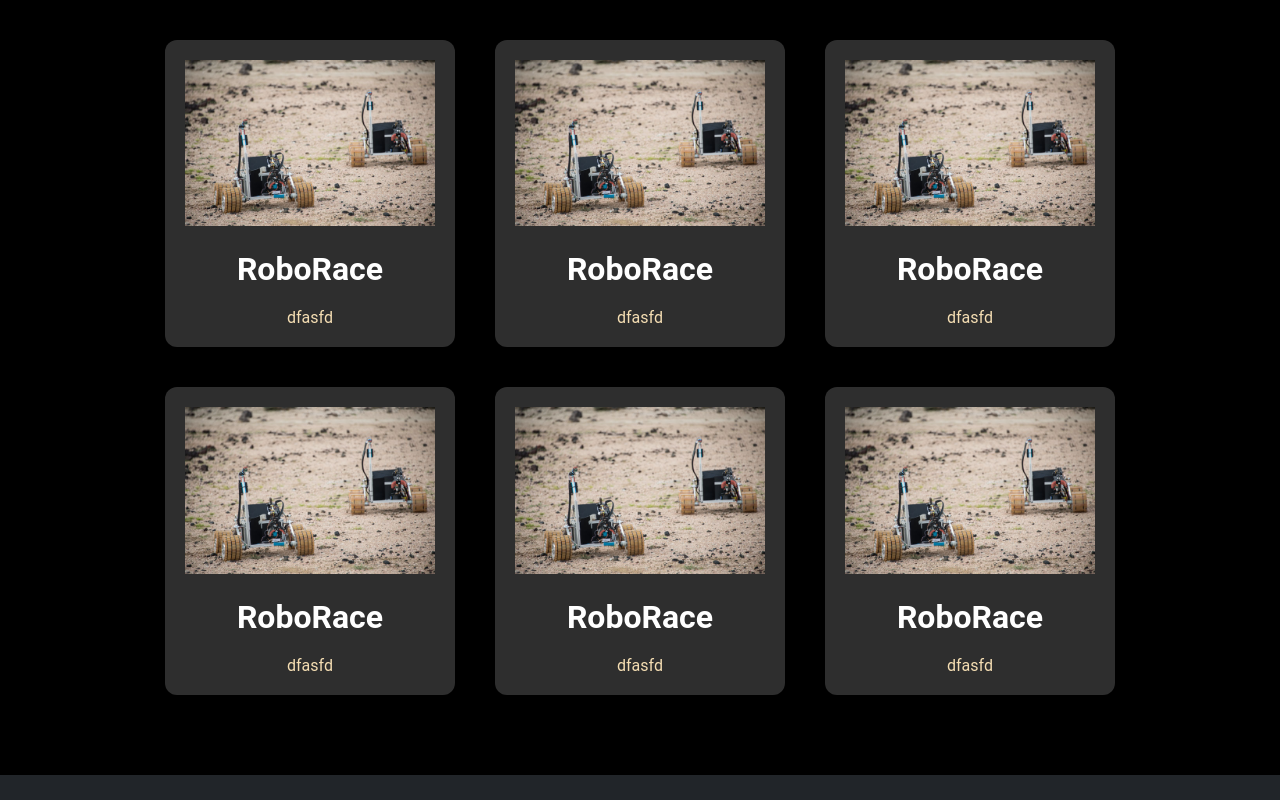
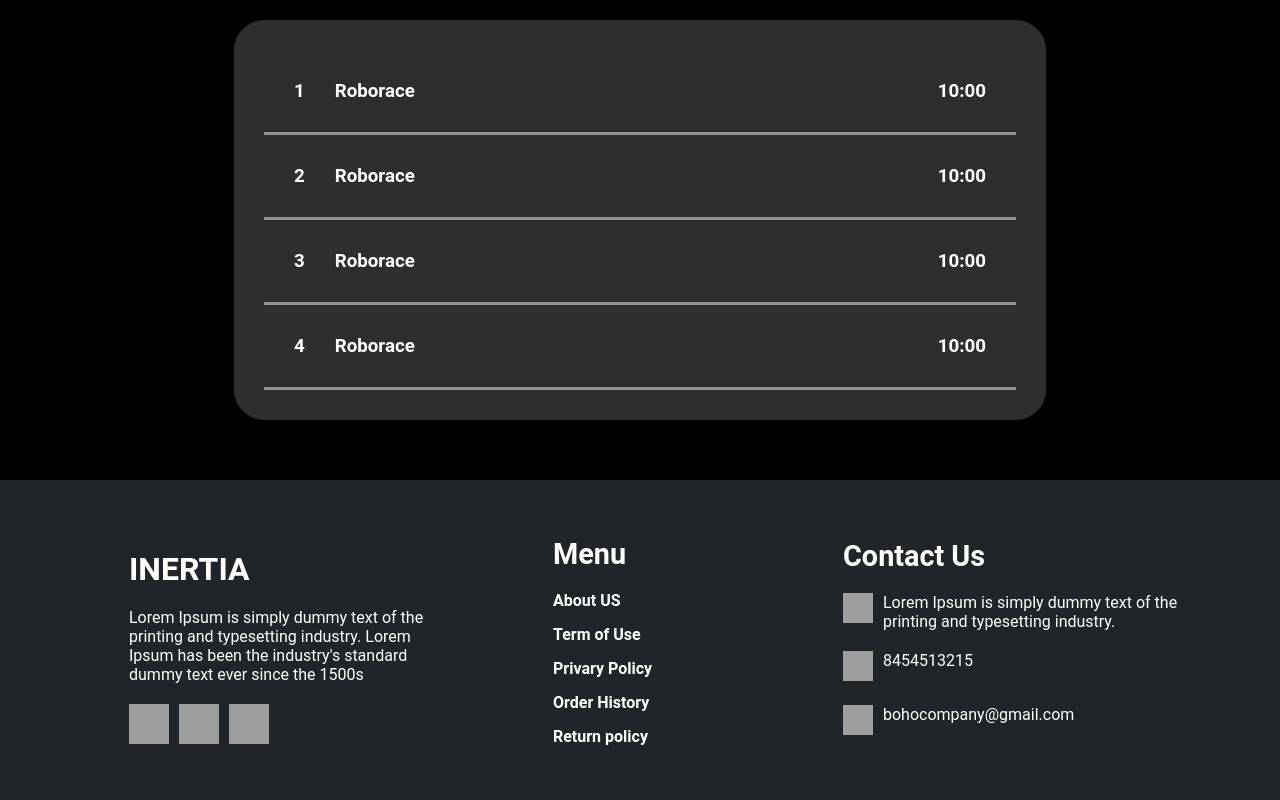
Before and after one commit to chaitanya-Uike/inertia, a React (Create React App) app: page /schedule in a window 1280 px wide. Shown: the part 440-1240 px from the top of the page. Built offline with nearby package versions, Linux system fonts and the light colour scheme; grey boxes are pictures that could not be loaded.

Commit message:
eventpage added

```diff
--- a/src/App.js
+++ b/src/App.js
@@ -6,6 +6,7 @@
 import About from './pages/About';
 import LeaderBoard from './pages/LeaderBoard';
 import Schedule from './pages/Schedule';
+import Events from './pages/Events';
 import {
   Route,
   Routes,
@@ -19,6 +20,7 @@
         <Route exact path="/" element={<Home />} />
         <Route exact path="/map" element={<Map />} />
         <Route exact path="/about" element={<About />} />
+        <Route exact path="/event" element={<Events />} />
         <Route exact path="/leaderboard" element={<LeaderBoard />} />
         <Route exact path="/schedule" element={<Schedule />} />
         <Route path="*" element={<Navigate to="/" />} />
--- a/src/components/footer/footer.css
+++ b/src/components/footer/footer.css
@@ -12,16 +12,19 @@
 }
 
 .footer-first{
-    width: 30%;
+    width: 40%;
     text-align: left;
-    padding: 20px;
+    padding: 20px 40px;
 }
 .footer-inertia{
     margin: 20px 0;
 }
-
+.footer-inertia-description{
+    margin: 10px 0;
+    width:80%
+}
 .footer-second{
-    width: 35%;
+    width: 25%;
 }
 
 .footer-page-link{
@@ -43,6 +46,7 @@
 .footer-contact{
     display: flex;
     margin-bottom: 10px;
+    margin: 20px 0;
 }
 
 .footer-contact-image{
@@ -55,6 +59,7 @@
 .footer-social-item{
     display: flex;
     flex-direction: row;
+    margin: 20px 0;
 }
 
 .footer-social-link{
--- a/src/components/footer/index.js
+++ b/src/components/footer/index.js
@@ -8,16 +8,27 @@
       <div className='footer'>
         <div className='footer-first'>
           <h1 className='footer-inertia'>INERTIA</h1>
-          <p>Lorem Ipsum is simply dummy text of the printing and typesetting industry. Lorem Ipsum has been the industry's standard dummy text ever since the 1500s </p>
+          <p className='footer-inertia-description'>Lorem Ipsum is simply dummy text of the printing and typesetting industry. Lorem Ipsum has been the industry's standard dummy text ever since the 1500s </p>
+          <div className='footer-social-item'>
+            <div>
+              <img className='footer-social-link' src="https://img.icons8.com/fluency/48/ffffff/instagram-new.png" alt=""/>
+            </div>
+            <div>
+            <img className='footer-social-link' src="https://img.icons8.com/fluency/48/ffffff/facebook-circled.png" alt=""/>
+            </div>
+            <div>
+            <img className='footer-social-link' src="https://img.icons8.com/fluency/48/ffffff/twitter-circled.png" alt=""/>
+            </div>
+          </div>
         </div>
         <div className='footer-second'>
           <h2 className='footer-menu-heading'>Menu</h2>
           <h6 className='footer-page-link'>About US</h6>
           <h6 className='footer-page-link'>Term of Use</h6>
           <h6 className='footer-page-link'>Privary Policy</h6>
-          {/* <h6 className='footer-page-link'>Order History</h6>
+          <h6 className='footer-page-link'>Order History</h6>
           <h6 className='footer-page-link'>Return policy</h6>
-          <h6 className='footer-page-link'>FAQs</h6> */}
+          {/* <h6 className='footer-page-link'>FAQs</h6> */}
         </div>
         <div className='footer-third'>
           <h2 className='footer-menu-heading'>Contact Us</h2>
@@ -45,17 +56,7 @@
               <p>bohocompany@gmail.com</p>
             </div>
           </div>
-          <div className='footer-social-item'>
-            <div>
-              <img className='footer-social-link' src="https://img.icons8.com/fluency/48/ffffff/instagram-new.png" alt=""/>
-            </div>
-            <div>
-            <img className='footer-social-link' src="https://img.icons8.com/fluency/48/ffffff/facebook-circled.png" alt=""/>
-            </div>
-            <div>
-            <img className='footer-social-link' src="https://img.icons8.com/fluency/48/ffffff/twitter-circled.png" alt=""/>
-            </div>
-          </div>
+
         </div>
 
         <div>
--- a/src/components/hero/hero.css
+++ b/src/components/hero/hero.css
@@ -30,7 +30,7 @@
     color: lightgray;
     font-size: 1.1rem;
     cursor: pointer;
-
+    text-decoration: none;
     transition: background-color 250ms ease-in-out;
 }
 
--- a/src/components/hero/index.js
+++ b/src/components/hero/index.js
@@ -1,12 +1,14 @@
 import React from 'react'
+import { NavLink } from 'react-router-dom'
 import './hero.css'
 
 const Hero = () => {
     return (
+
         <div className="hero">
             <h1 className="title">INERTIA</h1>
             <h5 className="sub-heading">LETS MAKE A TECH MOVE</h5>
-            <button className="exploreBtn">Explore Events</button>
+            <NavLink to="/event" className="exploreBtn">Explore Events</NavLink>
         </div>
     )
 }
--- a/src/components/titleHero/titleHero.css
+++ b/src/components/titleHero/titleHero.css
@@ -12,6 +12,6 @@
 }
 
 .titleHero .title {
-    font-size: 10rem;
+    font-size: 8rem;
     text-transform: uppercase;
 }
--- /dev/null
+++ b/src/pages/Events.js
@@ -0,0 +1,68 @@
+import React from 'react'
+import im from '../assets/static/roboRace.jpeg'
+import TitleHero from '../components/titleHero'
+import './events.css'
+
+
+const data = [
+    {
+        name: "RoboRace",
+        img: im,
+        registerlink: "Resgister",
+    },
+    {
+        name: "RoboRace",
+        img: im,
+        registerlink: "Resgister",
+    },
+    {
+        name: "RoboRace",
+        img: im,
+        registerlink: "Resgister",
+    },
+    {
+        name: "RoboRace",
+        img: im,
+        registerlink: "Resgister",
+    },
+    {
+        name: "RoboRace",
+        img: im,
+        registerlink: "Resgister",
+    },
+    {
+        name: "RoboRace",
+        img: im,
+        registerlink: "Resgister",
+    },
+
+
+
+]
+function Events() {
+    return (
+        <div>
+        <div>
+                <TitleHero title="Events" />
+            </div>
+            <div className='event-container'>
+                {data.map((card) => {
+                    return (
+                        <>
+                            <div className='event-card'>
+                                <div className=''>
+                                    <img className='event-image' src={card.img} alt=''></img>
+                                </div>
+                                <h1 className='event-name'>{card.name}</h1>
+                                <a className='event-link' href="www.google.com">{card.registerlink}</a>
+                            </div>
+                        </>
+                    )
+                })}
+
+            </div>
+        </div>
+    )
+}
+
+export default Events
--- a/src/pages/Home.js
+++ b/src/pages/Home.js
@@ -4,6 +4,7 @@
 import EventBox from '../components/event'
 
 import './home.css'
+import { NavLink } from 'react-router-dom'
 
 const Home = () => {
     return (
--- a/src/pages/Schedule.js
+++ b/src/pages/Schedule.js
@@ -1,40 +1,29 @@
 import React from 'react'
 import TitleHero from '../components/titleHero'
 import './schedule.css'
-import im from '../assets/static/roboRace.jpeg'
+// import im from '../assets/static/roboRace.jpeg'
 
 const data = [
     {
-        name: "RoboRace",
-        img: im,
-        registerlink: "dfasfd",
+        number: "1",
+        eventname: "Roborace",
+        time: "10:00",
     },
     {
-        name: "RoboRace",
-        img: im,
-        registerlink: "dfasfd",
+        number: "2",
+        eventname: "Roborace",
+        time: "10:00",
     },
     {
-        name: "RoboRace",
-        img: im,
-        registerlink: "dfasfd",
+        number: "3",
+        eventname: "Roborace",
+        time: "10:00",
     },
     {
-        name: "RoboRace",
-        img: im,
-        registerlink: "dfasfd",
+        number: "4",
+        eventname: "Roborace",
+        time: "10:00",
     },
-    {
-        name: "RoboRace",
-        img: im,
-        registerlink: "dfasfd",
-    },
-    {
-        name: "RoboRace",
-        img: im,
-        registerlink: "dfasfd",
-    },
-
 
 ]
 function Schedule() {
@@ -44,20 +33,27 @@
                 <TitleHero title="Schedule" />
             </div>
             <div className='schedule-container'>
-                {data.map(( card) => {
+                <div className='schedule-div'>
+                    {data.map((card) => {
                         return (
                             <>
-                            <div className='schedule-card'>
-                                <div className=''>
-                                    <img className='schedule-image' src={card.img} alt=''></img>
+                                <div className='schedule-individual-box'>
+                                    <div className='schedule-name-div'>
+                                        <h3 className='schedule-postition'>{card.number}</h3>
+                                        <h3>{card.eventname}</h3>
                                     </div>
-                                <h1 className='schedule-name'>{card.name}</h1>
-                                <a className='schedule-link' href="www.google.com">{card.registerlink}</a>
+                                    <div>
+                                        <h3>{card.time}</h3>
                                     </div>
+
+                                </div>
+
+                                <div className='schedule-line'></div>
                             </>
                         )
                     })}
 
+                </div>
             </div>
         </>
 
--- /dev/null
+++ b/src/pages/events.css
@@ -0,0 +1,43 @@
+
+.event-container{
+    padding: 60px;
+    display: flex;
+    flex-wrap: wrap;
+    justify-content: center;
+    align-items: center;
+}
+
+.event-card{
+    color: white;
+    background-color: #2E2E2E;
+    padding: 20px;
+    width: 25%;
+    border-radius: 12px;
+    display: flex;
+    justify-content: center;
+    flex-direction: column;
+    align-items: center;
+    margin: 20px;
+    transition: transform 250ms ease-in-out;
+}
+
+.event-card:hover{
+    transform: translateY(-1rem)
+
+}
+
+.event-image{
+    width: 100%;
+    object-fit: cover;
+}
+
+.event-name{
+    margin: 20px 0;
+}
+.event-link{
+    text-decoration: none;
+    color: wheat;
+}
+.event-link:hover{
+    color: grey;
+}
--- a/src/pages/schedule.css
+++ b/src/pages/schedule.css
@@ -1,3 +1,15 @@
+
+.schedule-outer-div{
+    /* padding: 100px 300px; */
+    width: 100vw;
+    display: flex;
+    flex-direction: column;
+    justify-content: center;
+    align-items: center;
+    padding: 100px 0;
+
+}
+
 
 .schedule-container{
     padding: 60px;
@@ -7,37 +19,30 @@
     align-items: center;
 }
 
-.schedule-card{
-    color: white;
+.schedule-div{
     background-color: #2E2E2E;
-    padding: 20px;
-    width: 25%;
-    border-radius: 12px;
-    display: flex;
-    justify-content: center;
-    flex-direction: column;
-    align-items: center;
-    margin: 20px;
-    transition: transform 250ms ease-in-out;
-}
-
-.schedule-card:hover{
-    transform: translateY(-1rem)
+    padding:30px;
+    border-radius: 30px;
+    width: 70%;
 
 }
 
-.schedule-image{
-    width: 100%;
-    object-fit: cover;
+.schedule-individual-box{
+    color: white;
+    display: flex;
+    justify-content: space-between;
+    margin: 30px;
 }
 
-.schedule-name{
-    margin: 20px 0;
+
+.schedule-name-div{
+    display: flex;
 }
-.schedule-link{
-    text-decoration: none;
-    color: wheat;
+
+.schedule-postition{
+    margin-right: 30px;
 }
-.schedule-link:hover{
-    color: grey;
+.schedule-line{
+    height: 3px;
+    background-color: rgb(148, 145, 145);
 }
```
Lines whose indentation alone changed are shown as unchanged.
